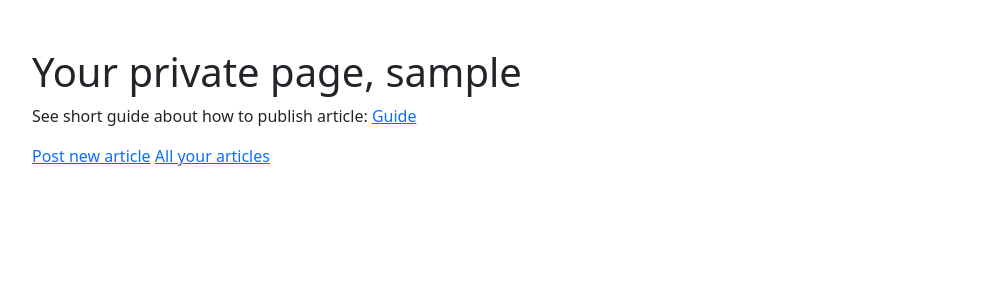
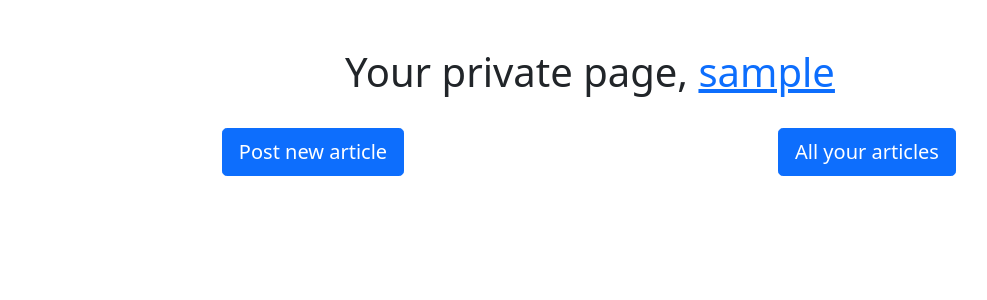
Before and after one commit to Andrew-157/dj_project_4, a Django app: page /you/ in a window 1280 px wide. Shown: the part 56-356 px from the top of the page, without its empty margins (50-1037 px from the left). Run offline with Django 4.2, Linux system fonts and the light colour scheme; the visitor is signed in with stand-in values (Sample User, id 1).

Commit message:
Added some buttons and links in templates and changed private page template

```diff
--- a/private/templates/private/article_detail.html
+++ b/private/templates/private/article_detail.html
@@ -4,7 +4,7 @@
 <div class="container py-5">
     <div class="text-center">
         <h1><mark>{{ article.title }}</mark></h1>
-        <a class="text-decoration-none" href="{% url 'private:article-list' %}">Back to your articles</a>
+        <a class="text-decoration-none" href="{% url 'private:article-list' %}">To your articles</a>
         {% if article.is_ready == True %}
         <h3>Article's status: <strong>Ready</strong></h3>
         {% elif article.is_ready == False %}
--- a/private/templates/private/article_list.html
+++ b/private/templates/private/article_list.html
@@ -2,7 +2,11 @@
 
 {% block content %}
 <div class="container py-5">
-    <h1>Total number of your articles: {{ articles|length }} </h1>
+    <div class="text-center">
+        <h1>Total number of your articles: {{ articles|length }} </h1>
+        <a class="btn btn-primary text-decoration-none" href="{% url 'private:post-article' %}">Post new
+            article</a>
+    </div>
     {% for article in articles %}
     <div class="container p-3 my-3 border">
         <p class="text-center h4"><a href="{% url 'private:article-detail' id=article.id %}">{{ article.title }}</a></p>
--- a/private/templates/private/private_page.html
+++ b/private/templates/private/private_page.html
@@ -3,12 +3,18 @@
 
 {% block content %}
 <div class="container py-5">
-    <h1>Your private page, {{ user }}</h1>
-    <p>
-        See short guide about how to publish article:
-        <a href="{% url 'private:guide' %}">Guide</a>
-    </p>
-    <a href="{% url 'private:post-article' %}">Post new article</a>
-    <a href="{% url 'private:article-list' %}">All your articles</a>
+    <div class="text-center">
+        <h1>Your private page, <a href="{% url 'private:private-page' %}">{{ user }}</a></h1>
+    </div>
+    <div class="container p-3 my-3 text-center">
+        <div class="row">
+            <div class="col-sm-6">
+                <a class="btn btn-primary btn-lg" href="{% url 'private:post-article' %}">Post new article</a>
+            </div>
+            <div class="col-sm-6">
+                <a class="btn btn-primary btn-lg" href="{% url 'private:article-list' %}">All your articles</a>
+            </div>
+        </div>
+    </div>
 </div>
 {% endblock %}
```
